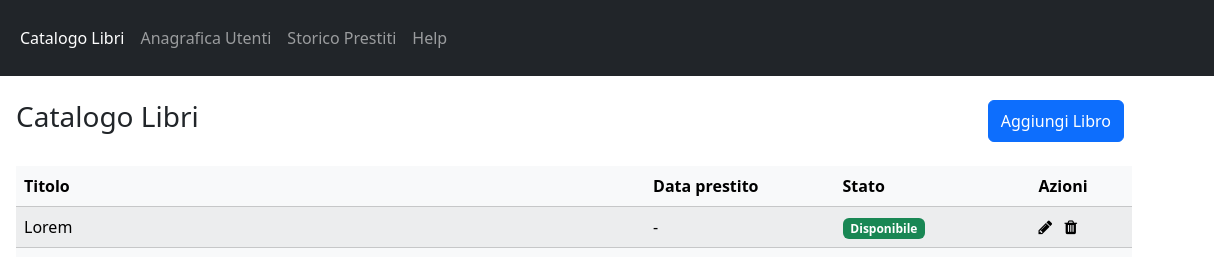
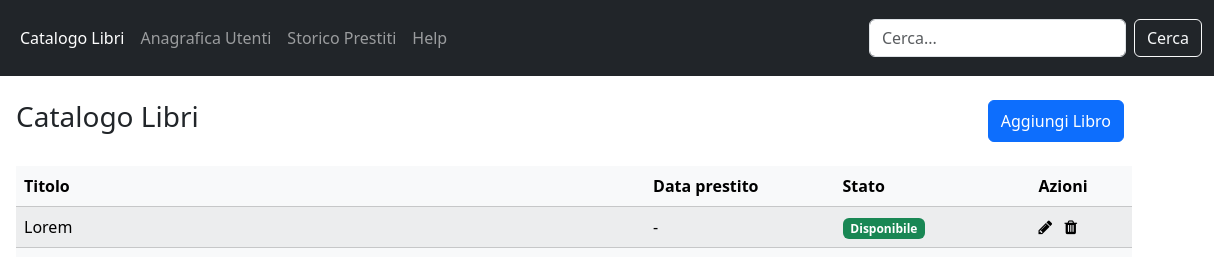
Before and after one commit to CampanelliEmanuele/html-css-bootstrap-dashboard, a plain HTML site: page index.html in a window 1280 px wide. Shown: the top 257 px of the page, 66-1280 px from the left. Drawn offline with nearby package versions, Linux system fonts and the light colour scheme.

Commit message:
Add: search bar

```diff
--- a/index.html
+++ b/index.html
@@ -37,6 +37,10 @@
                             <a class="nav-link" href="#">Help</a>
                         </li>
                     </ul>
+                    <form class="d-flex" role="search">
+                        <input class="form-control me-2" placeholder="Cerca...">
+                        <button class="btn btn-outline-light">Cerca</button>
+                    </form>
                 </div>
             </div>
         </nav>
```
